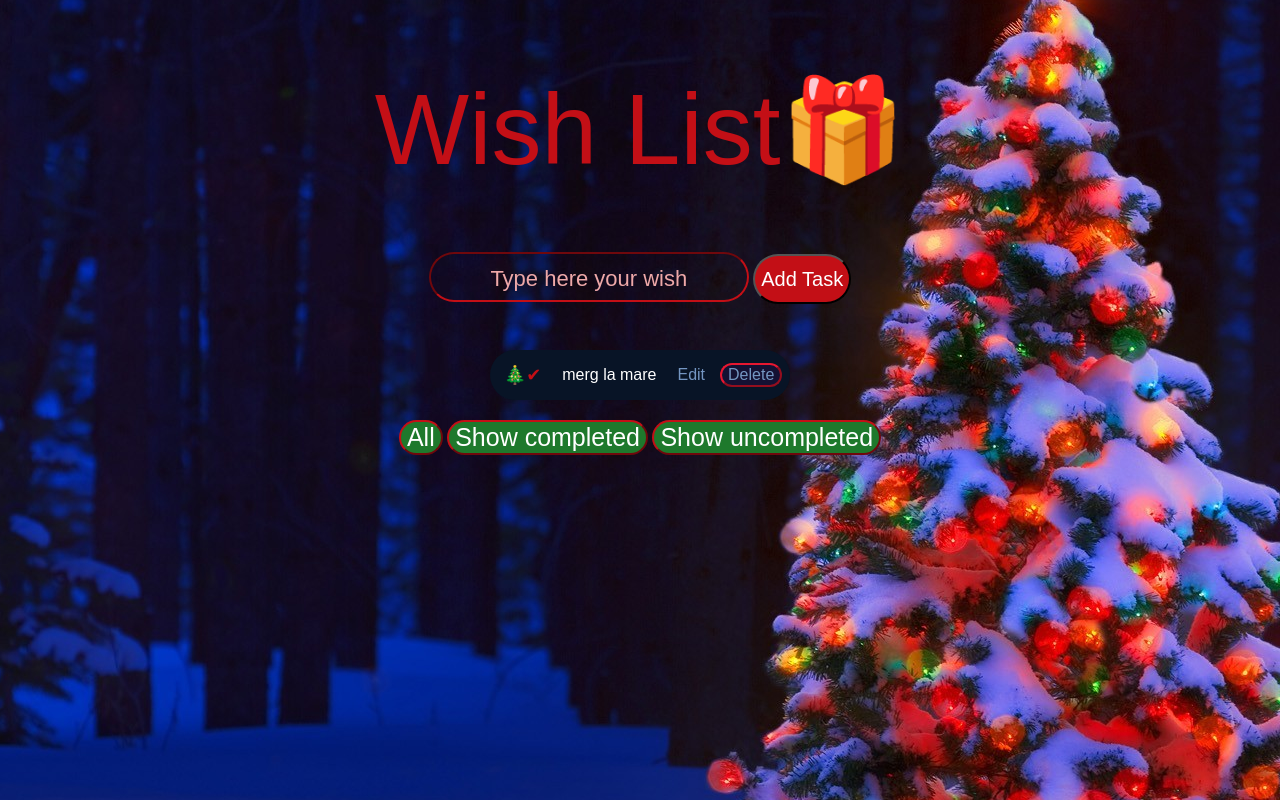
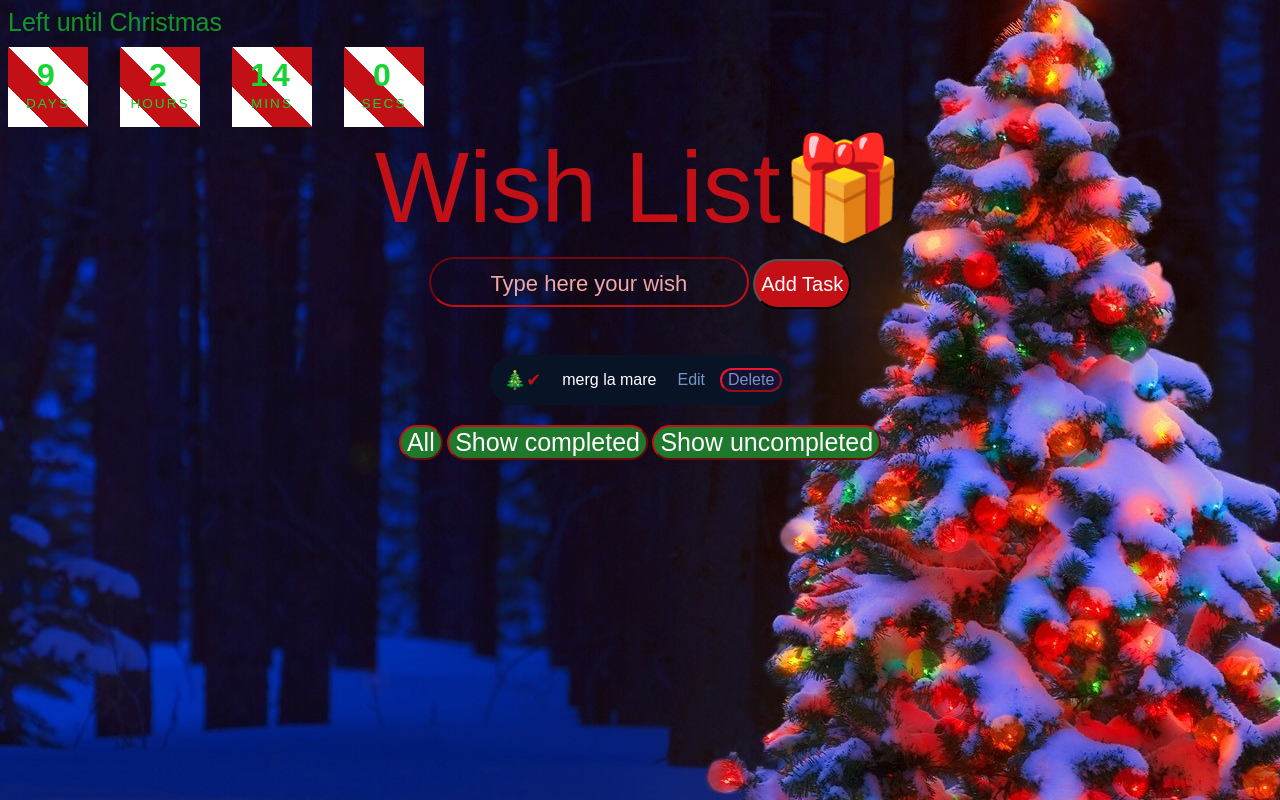
Before and after one commit to alexandruonel79/todov2, a plain HTML site: page index.html in a window 1280 px wide. Drawn offline with Linux system fonts and the light colour scheme.

```diff
--- a/index.css
+++ b/index.css
@@ -1,14 +1,16 @@
-html{
+html {
         font-family: Arial, sans-serif;
         background: url("background.jpg") no-repeat center center fixed;
         color: #C30F16;
 }
-.container{
+
+.container {
         display: flex;
         flex-direction: column;
         align-items: center;
 }
-.todos{
+
+.todos {
         display: flex;
         flex-direction: row;
         justify-content: center;
@@ -19,10 +21,12 @@ html{
         width: 300px;
         border-radius: 30px;
 }
-.todos p{
+
+.todos p {
         margin-left: 5%;
 }
-.edit{
+
+.edit {
         margin-left: 5%;
         border: none;
         font-size: medium;
@@ -30,10 +34,12 @@ html{
         color: rgb(116, 150, 194);
         transition: color 0.5s;
 }
-.edit:hover{
+
+.edit:hover {
         color: rgb(40, 67, 104);
 }
-.delete{
+
+.delete {
         margin-left: 3%;
         font-size: medium;
         border-color: #e81730;
@@ -42,20 +48,24 @@ html{
         color: rgb(116, 150, 194);
         transition: background-color 0.5s;
 }
-.delete:hover{
+
+.delete:hover {
         background-color: #e81730;
 }
-#titlu{
-        margin-top: 5%;
-        margin-bottom: 5%;
+
+#titlu {
+        margin-top: 2px;
+        margin-bottom: 10px;
         font-size: 100px;
 }
-::placeholder{
+
+::placeholder {
         color: white;
         text-align: center;
         font-size: 20px;
 }
-#numeTaskNou{
+
+#numeTaskNou {
         width: 320px;
         height: 50px;
         border-radius: 30px;
@@ -63,7 +73,8 @@ html{
         background-color: transparent;
 
 }
-#adaugareTaskNou{
+
+#adaugareTaskNou {
         height: 50px;
         border-radius: 30px;
         background-color: #C30F16;
@@ -71,34 +82,42 @@ html{
         color: white;
         transition: background-color 0.6s;
 }
-#adaugareTaskNou:hover{
+
+#adaugareTaskNou:hover {
         background-color: #b5bbbb;
 }
-.check{
+
+.check {
         color: #C30F16;
         background-color: #081426;
         border: none;
         font-size: large;
 }
-.completed{
+
+.completed {
         color: green;
 }
-#numeTaskNou::placeholder{
+
+#numeTaskNou::placeholder {
         color: rgb(238, 168, 168);
         font-size: 22px;
 }
-#numeTaskNou{
+
+#numeTaskNou {
         color: white;
         font-size: 25px;
         transition: background-color 0.4s;
 }
-#numeTaskNou:hover{
+
+#numeTaskNou:hover {
         background-color: rgb(141, 65, 65);
 }
-.status{
+
+.status {
         margin-top: 20px;
 }
-.info{
+
+.info {
         color: white;
         font-size: 25px;
         border-radius: 30px;
@@ -106,13 +125,62 @@ html{
         background-color: #1E792C;
         transition: background-color 0.4s;
 }
-.info:hover{
+
+.info:hover {
         background-color: #03330a;
 }
-.mesaj{
+
+.mesaj {
         color: white;
         font-size: 25px;
 }
-.mesajStergere{
+
+.mesajStergere {
         background: none;
 }
+
+#countdown {
+        margin-top: 10px;
+        display: flex;
+        flex-direction: row;
+        color: #1add37;
+}
+.timer{
+        display: flex;
+        flex-direction: row;
+}
+.timer-fmt {
+        background-color: #C30F16;
+        background-image: linear-gradient(45deg, white 25%, transparent 25.5%, transparent 50%, white 50.5%, white 75%, transparent 75.5%, transparent);
+        color: #17d434;
+        width: 5rem;
+        height: 5rem;
+
+        display: grid;
+
+        margin-right: 2rem;
+
+        text-align: center;
+        place-items: center;
+}
+
+.timer-fmt span {
+        display: block;
+
+        font-size: 0.85rem;
+        text-transform: uppercase;
+        letter-spacing: 2px;
+}
+
+.timer-fmt h4 {
+        font-size: 2rem;
+        letter-spacing: 0.25rem;
+
+        margin-bottom: 0.1rem;
+        margin-top: -0.4rem;
+}
+.left{
+        color: #139629;
+        font-size: 25px;
+        margin-bottom: 10px;
+}
--- a/index.html
+++ b/index.html
@@ -6,6 +6,42 @@
 </head>
 
 <body>
+        <div class="left">
+                Left until Christmas
+        </div>
+        <div class="timer">
+                <!-- days -->
+                <div class="timer-fmt">
+                        <div>
+                                <h4 class="days"> ? </h4>
+                                <span> days </span>
+                        </div>
+                </div>
+
+                <!-- hours -->
+                <div class="timer-fmt">
+                        <div>
+                                <h4 class="hours"> ? </h4>
+                                <span> hours </span>
+                        </div>
+                </div>
+
+                <!-- minutes -->
+                <div class="timer-fmt">
+                        <div>
+                                <h4 class="minutes"> ? </h4>
+                                <span> mins </span>
+                        </div>
+                </div>
+
+                <!-- seconds -->
+                <div class="timer-fmt">
+                        <div>
+                                <h4 class="seconds"> ? </h4>
+                                <span> secs </span>
+                        </div>
+                </div>
+        </div>
         <div class="container">
                 <div id="titlu">Wish List🎁</div>
                 <div class="introducere">
--- a/index.js
+++ b/index.js
@@ -114,7 +114,7 @@ function update() {
         contorCompleted = 0;
         contorUncompleted = 0;
 
-        if(document.getElementsByClassName("mesajStergere")[0] != null)
+        if (document.getElementsByClassName("mesajStergere")[0] != null)
                 document.getElementsByClassName("mesajStergere")[0].remove();
 
         for (let i = 0; i < contorAll; i++) {
@@ -149,7 +149,7 @@ function showAll() {
 }
 function showCompleted() {
         update();
-        if(document.getElementsByClassName("adaugate")[0] != null)
+        if (document.getElementsByClassName("adaugate")[0] != null)
                 document.getElementsByClassName("adaugate")[0].remove();
         if (contorCompleted != 0) {
                 var element = document.createElement("div");
@@ -174,7 +174,7 @@ function showCompleted() {
 }
 function showUncompleted() {
         update();
-        if(document.getElementsByClassName("adaugate")[0] != null)
+        if (document.getElementsByClassName("adaugate")[0] != null)
                 document.getElementsByClassName("adaugate")[0].remove();
         if (contorUncompleted != 0) {
                 var element = document.createElement("div");
@@ -197,5 +197,39 @@ function showUncompleted() {
                 parent.insertBefore(element, parent.children[2]);
         }
 }
+///functie imprumutata de pe net si modificata
+///am folosit si countdown ul din laborator (scheletul html si css ul)
+function calculateChristmasCountdown() {
+        var now = new Date();
+        var currentMonth = (now.getMonth() + 1);
+        var currentDay = now.getDate();
+        var nextChristmasYear = now.getFullYear();
+        var nextChristmasDate = nextChristmasYear + '-12-25T00:00:00.000Z';
+        var christmasDay = new Date(nextChristmasDate);
+
+        var diffSeconds = Math.floor((christmasDay.getTime() - now.getTime()) / 1000);
+
+        var days = 0;
+        var hours = 0;
+        var minutes = 0;
+        var seconds = 0;
+
+        if (currentMonth != 12 || (currentMonth == 12 && currentDay != 25)) {
+                days = Math.floor(diffSeconds / (3600 * 24));
+                diffSeconds -= days * 3600 * 24;
+                hours = Math.floor(diffSeconds / 3600);
+                diffSeconds -= hours * 3600;
+                minutes = Math.floor(diffSeconds / 60);
+                diffSeconds -= minutes * 60;
+                seconds = diffSeconds;
+        }
+        document.getElementsByClassName('days')[0].innerHTML = days;
+        document.getElementsByClassName('hours')[0].innerHTML = hours;
+        document.getElementsByClassName('minutes')[0].innerHTML = minutes;
+        document.getElementsByClassName('seconds')[0].innerHTML = seconds;
+}
+//am folosit ca in laborator setinterval
+setInterval(calculateChristmasCountdown, 1000);
+
 const form = document.getElementById('addTask');
 form.addEventListener('submit', addTaskEnter);
```
